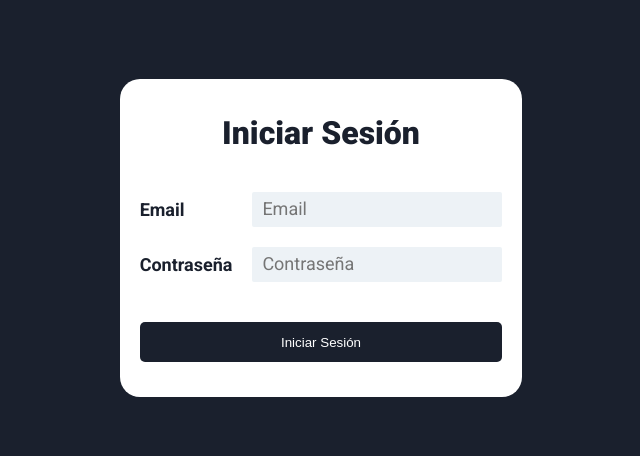
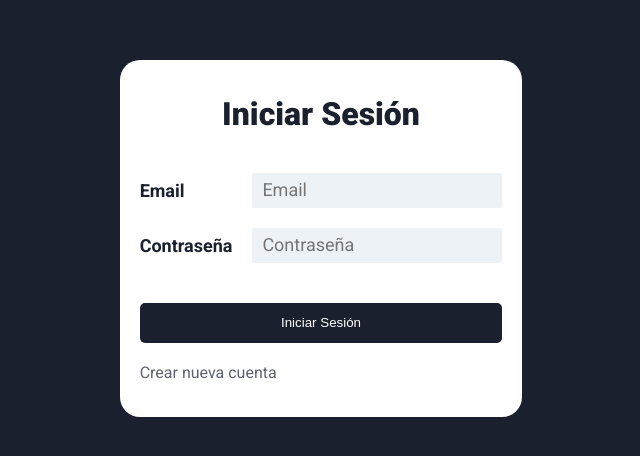
Before and after one commit to santiagovasquez1/Wired_In, a React (Create React App) app in the folder frontend/: page / in a window 1280 px wide. Shown: the part 162-618 px from the top of the page, without its empty margins (319-959 px from the left). Built offline with nearby package versions, Linux system fonts and the light colour scheme.

Commit message:
Agrega state y funciones al componente Login

```diff
--- a/frontend/src/components/auth/Login.css
+++ b/frontend/src/components/auth/Login.css
@@ -60,3 +60,10 @@
 .submit-btn input:hover {
 	filter: brightness(1.5);
 }
+
+.enlace-cuenta {
+	margin-top: 2rem;
+	display: block;
+	opacity: 0.7;
+	color: var(--grisOscuro);
+}
--- a/frontend/src/components/auth/Login.js
+++ b/frontend/src/components/auth/Login.js
@@ -1,9 +1,22 @@
-import React, { Fragment } from 'react';
+import React, { Fragment, useState } from 'react';
+import { Link } from 'react-router-dom';
 import './Login.css';
 
 function Login() {
-	const onChange = () => {
-		console.log('Escribiendo...');
+	// State para iniciar sesion
+	const [usuario, guardarUsuario] = useState({
+		email: '',
+		password: '',
+	});
+
+	// Extraer de usuario
+	const { email, password } = usuario;
+
+	const onChange = (event) => {
+		guardarUsuario({
+			...usuario,
+			[event.target.name]: event.target.value,
+		});
 	};
 
 	return (
@@ -18,6 +31,7 @@ function Login() {
 							id="email"
 							name="email"
 							placeholder="Email"
+							value={email}
 							onChange={onChange}
 						></input>
 					</div>
@@ -28,6 +42,7 @@ function Login() {
 							id="password"
 							name="password"
 							placeholder="Contraseña"
+							value={password}
 							onChange={onChange}
 						></input>
 					</div>
@@ -35,6 +50,9 @@ function Login() {
 						<input type="submit" value="Iniciar Sesión" />
 					</div>
 				</form>
+				<Link to={'/nueva-cuenta'} className="enlace-cuenta">
+					Crear nueva cuenta
+				</Link>
 			</div>
 		</Fragment>
 	);
```
